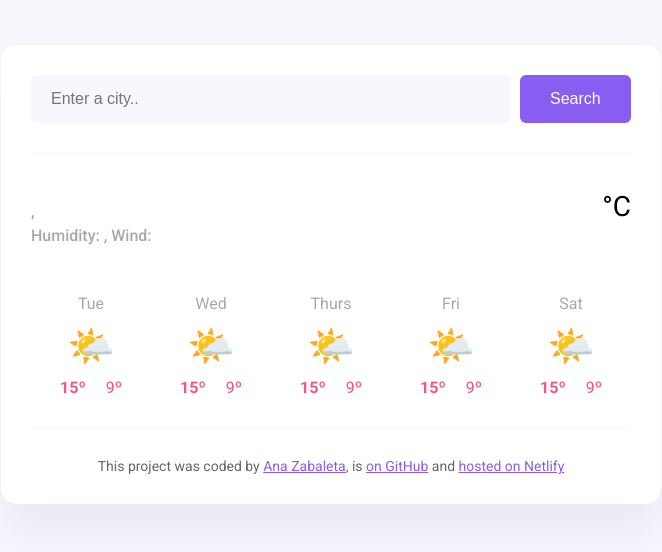
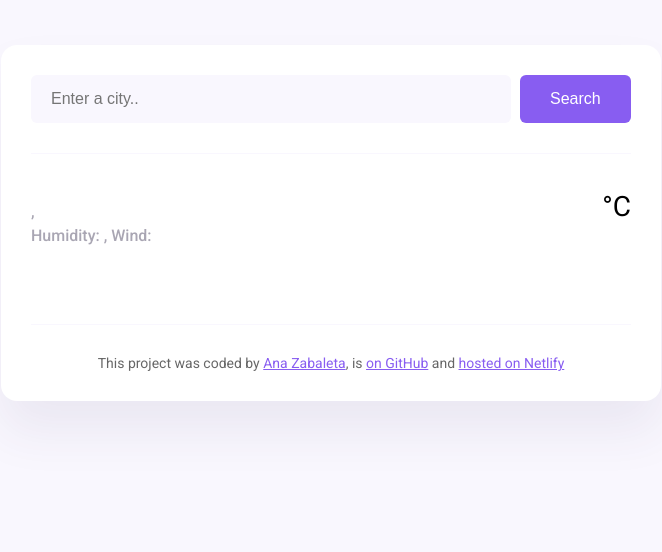
Before and after one commit to Zana2234/Weather-app-Final, a plain HTML site: page index.html in a window 1280 px wide. Shown: the whole page, without its empty margins (309-971 px from the left). Drawn offline with nearby package versions, Linux system fonts and the light colour scheme; no server answers.

Commit message:
Change class and id

```diff
--- a/index.html
+++ b/index.html
@@ -45,58 +45,7 @@
             <div class="weather-app-unit">°C</div>
           </div>
         </div>
-        <div class="weather-forecast">
-          <div class="weather-forecast-day">
-            <div class="weather-forecast-date">Tue</div>
-            <div class="weather-forecast-icon">🌤️</div>
-            <div class="weather-forecast-temperatures">
-              <div class="weather-forecast-temperature">
-                <strong>15º</strong>
-              </div>
-              <div class="weather-forecast-temperature">9º</div>
-            </div>
-          </div>
-          <div class="weather-forecast-day">
-            <div class="weather-forecast-date">Wed</div>
-            <div class="weather-forecast-icon">🌤️</div>
-            <div class="weather-forecast-temperatures">
-              <div class="weather-forecast-temperature">
-                <strong>15º</strong>
-              </div>
-              <div class="weather-forecast-temperature">9º</div>
-            </div>
-          </div>
-          <div class="weather-forecast-day">
-            <div class="weather-forecast-date">Thurs</div>
-            <div class="weather-forecast-icon">🌤️</div>
-            <div class="weather-forecast-temperatures">
-              <div class="weather-forecast-temperature">
-                <strong>15º</strong>
-              </div>
-              <div class="weather-forecast-temperature">9º</div>
-            </div>
-          </div>
-          <div class="weather-forecast-day">
-            <div class="weather-forecast-date">Fri</div>
-            <div class="weather-forecast-icon">🌤️</div>
-            <div class="weather-forecast-temperatures">
-              <div class="weather-forecast-temperature">
-                <strong>15º</strong>
-              </div>
-              <div class="weather-forecast-temperature">9º</div>
-            </div>
-          </div>
-          <div class="weather-forecast-day">
-            <div class="weather-forecast-date">Sat</div>
-            <div class="weather-forecast-icon">🌤️</div>
-            <div class="weather-forecast-temperatures">
-              <div class="weather-forecast-temperature">
-                <strong>15º</strong>
-              </div>
-              <div class="weather-forecast-temperature">9º</div>
-            </div>
-          </div>
-        </div>
+        <div class="weather-forecast" id="forecast"></div>
       </main>
 
       <footer>
```
